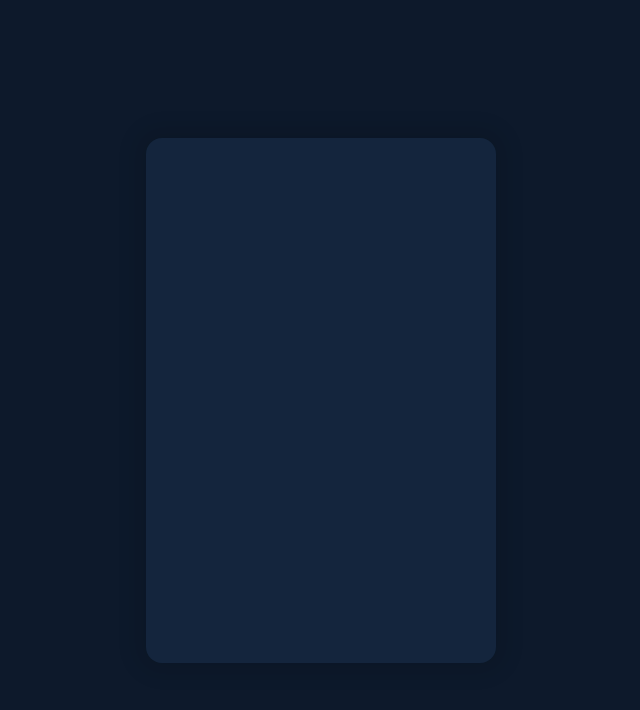
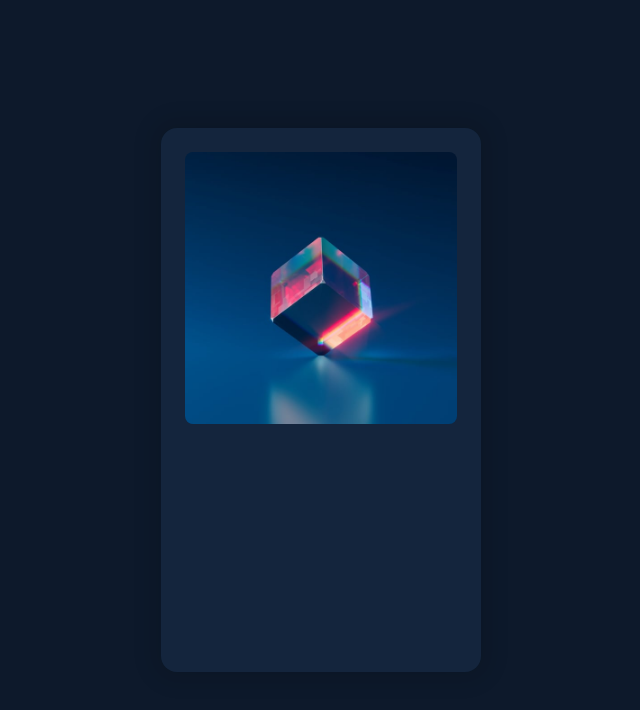
Before and after one commit to Vyonyx/NFTPreviewCard, a Vue app: page / in a window 1280 px wide. Shown: the top 710 px of the page, without its empty margins (319-959 px from the left). Built offline with nearby package versions, Linux system fonts and the light colour scheme.

Commit message:
add artwork image to Card component

```diff
--- a/src/components/Card.vue
+++ b/src/components/Card.vue
@@ -3,16 +3,34 @@
 
 <template>
   <div class="card">
+    <div class="artwork">
+      <img src="../assets/image-equilibrium.jpg" alt="nft artwork">
+    </div>
   </div>
 </template>
 
 <style lang="scss" scoped>
 .card {
   width: 100%;
-  max-width: 350px;
+  max-width: 320px;
   background: var(--card-bg);
-  aspect-ratio: 1/1.5;
+  aspect-ratio: 1/1.7;
   border-radius: 1rem;
   box-shadow: 0px 0px 20px 10px hsla(0, 0, 0, 0.1);
+  padding: 1.5rem;
+}
+
+.artwork {
+  width: 100%;
+  aspect-ratio: 1/1;
+  border-radius: 0.5rem;
+  display: flex;
+  justify-content: center;
+  align-items: center;
+  overflow: hidden;
+
+  img {
+    width: 100%;
+  }
 }
 </style>
```
Also changed, not shown: src/assets/image-equilibrium.jpg (added).
